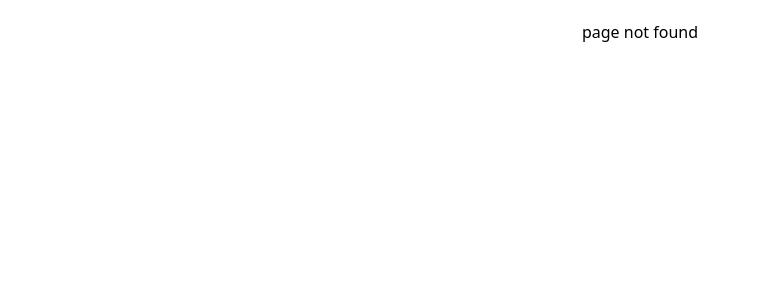
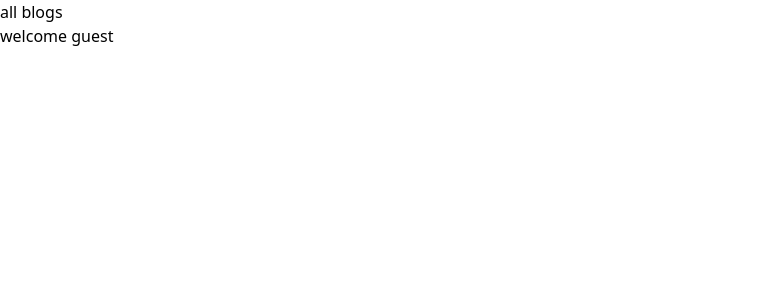
Before and after one commit to satyamrk18/Tiny-Blog, a React (Vite) app in the folder client/: page /allblogs in a window 1280 px wide. Before the commit this address had no page. Shown: the top 300 px of the page, without its empty margins (0-760 px from the left). Built offline with nearby package versions, Linux system fonts and the light colour scheme.

Commit message:
log in save to local stoarage

```diff
--- a/client/src/App.jsx
+++ b/client/src/App.jsx
@@ -18,6 +18,7 @@ const App = ()=>{
                 <Route path="/blog/:slug" element={<ReadBlog />}></Route>
                 <Route path="/login" element={<LogIn />}></Route>
                 <Route path="/signup" element={<SignIn />}></Route>
+                <Route path="/allblogs" element={<AllBlog />}></Route>
                 <Route path="*" element={<h1 className="text-center mt-5">page not found</h1>}></Route>
             </Routes>
             </BrowserRouter>
--- /dev/null
+++ b/client/src/Util.js
@@ -0,0 +1,12 @@
+const getCurrentUser = ()=>
+{
+ const user = localStorage.getItem("loggedinuser")
+ if(user)
+ {
+    return JSON.parse(user);
+ }
+ else{
+    return null;
+ }
+}
+export {getCurrentUser};
--- a/client/src/Views/AllBlog.jsx
+++ b/client/src/Views/AllBlog.jsx
@@ -1,9 +1,20 @@
-const AllBlog = ()=>
-{
-    return(
-        <div>
-            <h1>all blogs</h1>
-        </div>
-    )
-}
+import { useState, useEffect } from "react";
+import { getCurrentUser } from "./../Util.js";
+const AllBlog = () => {
+  const [user, setUser] = useState(null);
+
+  useEffect(() => {
+   setUser(getCurrentUser());
+
+  }, []);
+
+  return (
+    <div>
+      <h1>all blogs</h1>
+      {
+        user ? `hello ${user.name}` : "welcome guest"
+      }
+    </div>
+  );
+};
 export default AllBlog;
--- a/client/src/Views/Home.jsx
+++ b/client/src/Views/Home.jsx
@@ -3,6 +3,7 @@ const Home = () => {
   return (
     <div>
       <Navbar />
+
     </div>
   );
 };
--- a/client/src/Views/LogIn.jsx
+++ b/client/src/Views/LogIn.jsx
@@ -14,6 +14,12 @@ const logIn = ()=>
       try{
         const response = await axios.post(`${import.meta.env.VITE_SERVER_URL}/login`,user)
       alert(response.data.message);
+      if(response?.data?.success === true)
+      {
+       localStorage.setItem("loggedinuser", JSON.stringify(response.data.data));
+       console.log(response.data.data);
+        window.location.href="/";
+      }
       }
       catch(error)
       {
```
Also changed, not shown: 1 other file (tests, documents, lock files or other folders).
